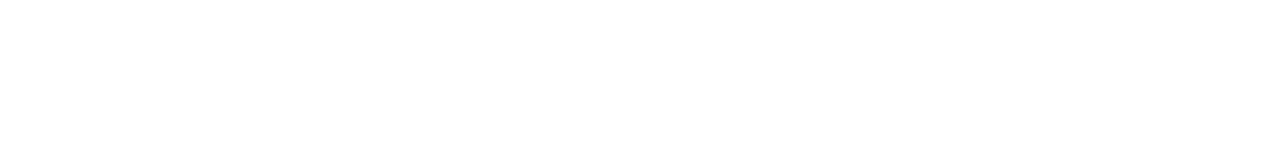
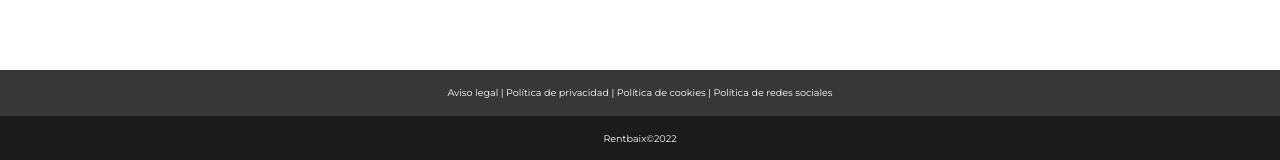
Before and after one commit to EricGut/rentbaixweb, a React (Create React App) app: page / in a window 1280 px wide. Shown: the part 3377-3537 px from the top of the page. Before the commit the page ends 3367 px from the top, so only its background shows below. Built offline with nearby package versions, Linux system fonts and the light colour scheme.

Commit message:
first commit in autovivo/rentbaix

```diff
--- a/src/App.js
+++ b/src/App.js
@@ -2,6 +2,7 @@
 import { BrowserRouter as Router, Route, Routes } from "react-router-dom";
 // navbar&footer
 import NavBar from './components/NavBar';
+import Footer from './components/Footer';
 // pages
 import Home from './pages/Home';
 
@@ -12,6 +13,7 @@
       <Routes>
         <Route exact path="/" element={<Home />} />
       </Routes>
+      <Footer />
     </Router>
   );
 }
--- /dev/null
+++ b/src/components/Footer/Footer.styled.js
@@ -0,0 +1,25 @@
+import { Link } from "react-router-dom";
+import styled from "styled-components";
+
+export const FooterBlock = styled.footer`
+margin-top: 5rem;
+    font-size: .6rem;
+`;
+export const FooterContent = styled.div``;
+export const FooterPolitics = styled.div`
+padding: 1rem 0;
+    background: #373737;
+    text-align: center;
+`;
+export const FooterPoliticsLinks = styled(Link)`
+    color: #fff;
+`;
+export const FooterCopy = styled.div`
+    padding: 1rem 0;
+    background: #1b1b1b;
+    text-align: center;
+
+`;
+export const FooterCopyText = styled.p`
+color: #fff;
+`;
--- /dev/null
+++ b/src/components/Footer/index.js
@@ -0,0 +1,23 @@
+import React from 'react'
+import { FooterBlock, FooterContent, FooterCopy, FooterCopyText, FooterPolitics, FooterPoliticsLinks } from './Footer.styled'
+const Footer = () => {
+    return (
+        <FooterBlock>
+            <FooterContent>
+                <FooterPolitics>
+                    <FooterPoliticsLinks to="#">Aviso legal | </FooterPoliticsLinks>
+                    <FooterPoliticsLinks to="#">Política de privacidad | </FooterPoliticsLinks>
+                    <FooterPoliticsLinks to="#">Política de cookies | </FooterPoliticsLinks>
+                    <FooterPoliticsLinks to="#">Política de redes sociales</FooterPoliticsLinks>
+                </FooterPolitics>
+                <FooterCopy>
+                    <FooterCopyText>
+                        Rentbaix©2022
+                    </FooterCopyText>
+                </FooterCopy>
+            </FooterContent>
+        </FooterBlock>
+    )
+}
+
+export default Footer
--- a/src/components/HomeComponents/ContactHome/index.js
+++ b/src/components/HomeComponents/ContactHome/index.js
@@ -44,7 +44,7 @@
                             </ContactFlexInfoScheduleText>
                         </ContactHomeContactFlexInfo>
                         <ContactHomeContactFlexMap>
-                            <iframe title='map' width="100%" height="400" frameborder="0" scrolling="no" marginheight="0" marginwidth="0" src="https://maps.google.com/maps?width=100%25&amp;height=600&amp;hl=en&amp;q=rentbaix+(rentbaix)&amp;t=&amp;z=14&amp;ie=UTF8&amp;iwloc=B&amp;output=embed"><a href="https://www.gps.ie/sport-gps/">gps watches</a></iframe>
+                            <iframe title='map' width="100%" height="400" frameBorder="0" scrolling="no" marginHeight="0" marginWidth="0" src="https://maps.google.com/maps?width=100%25&amp;height=600&amp;hl=en&amp;q=rentbaix+(rentbaix)&amp;t=&amp;z=14&amp;ie=UTF8&amp;iwloc=B&amp;output=embed"><a href="https://www.gps.ie/sport-gps/">gps watches</a></iframe>
                         </ContactHomeContactFlexMap>
                     </ContactHomeContactFlex>
                 </ContactHomeSectionContent>
```
